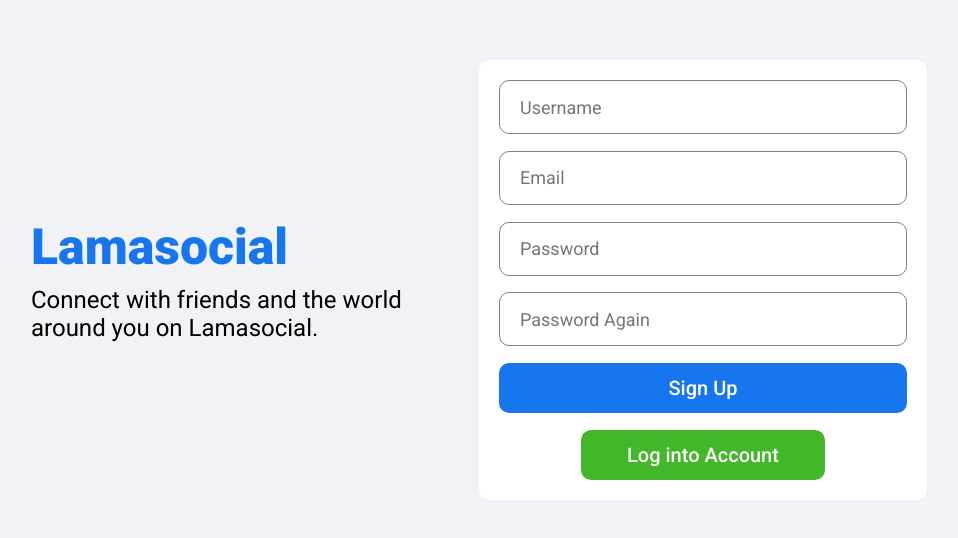
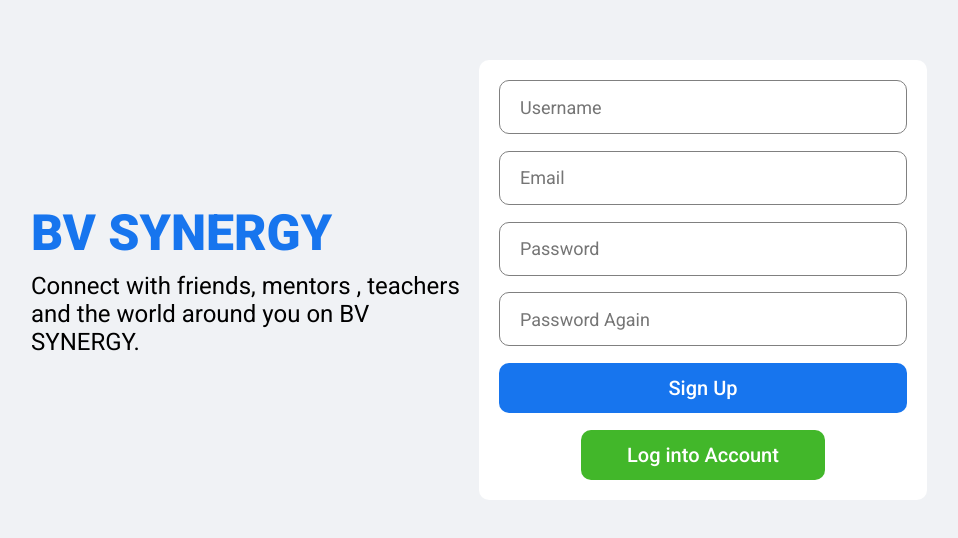
Before and after one commit to Pragati-3003/BV__SYNERGY, a React (Create React App) app in the folder client/: page / in a window 1280 px wide. Shown: the part 120-658 px from the top of the page, without its empty margins (161-1119 px from the left). Built offline with nearby package versions, Linux system fonts and the light colour scheme; the HTML template or start-up script is replaced by a standard one.

Commit message:
pages added

```diff
--- a/client/src/App.js
+++ b/client/src/App.js
@@ -4,6 +4,9 @@ import Home from "./pages/home/Home";
 import Login from "./pages/login/Login";
 import Profile from "./pages/profile/Profile";
 import Registerr from "./pages/register/Registerr";
+import Events from "./components/events/Events";
+import Clubs from "./components/clubs/Clubs";
+import Departments from "./components/departments/Departments";
 import {
   BrowserRouter as Router,
   Routes,
@@ -20,6 +23,10 @@ function App() {
         <Route path="/login" element={user ? <Navigate to="/" /> : <Login />} />
         <Route path="/register" element={user ? <Navigate to="/" /> : <Registerr />} />
         <Route path="/profile/:username" element={<Profile />} />
+        <Route path="/events" element={!user ? <Navigate to="/" /> : <Events />} />
+        <Route path="/clubs" element={!user ? <Navigate to="/" /> : <Clubs />} />
+        <Route path="/departments" element={!user ? <Navigate to="/" /> : <Departments />} />
+
      </Routes>
     </Router>
   );
--- /dev/null
+++ b/client/src/components/clubs/Clubs.jsx
@@ -0,0 +1,9 @@
+import React from 'react'
+import './clubs.css'
+const Clubs = () => {
+  return (
+    <div>Clubs</div>
+  )
+}
+
+export default Clubs
--- /dev/null
+++ b/client/src/components/departments/Departments.jsx
@@ -0,0 +1,9 @@
+import React from 'react'
+import './departments.css'
+const Departments = () => {
+  return (
+    <div>Departments</div>
+  )
+}
+
+export default Departments
--- /dev/null
+++ b/client/src/components/events/Events.jsx
@@ -0,0 +1,9 @@
+import React from 'react'
+import './events.css'
+const Events = () => {
+  return (
+    <div>Events</div>
+  )
+}
+
+export default Events
--- a/client/src/components/sidebar/Sidebar.jsx
+++ b/client/src/components/sidebar/Sidebar.jsx
@@ -1,4 +1,5 @@
 import "./sidebar.css";
+import { Link } from 'react-router-dom';
 import {
   RssFeed,
   Chat,
@@ -28,19 +29,19 @@ export default function Sidebar() {
           </li>
           <li className="sidebarListItem">
             <PlayCircleFilledOutlined className="sidebarIcon" />
-            <span className="sidebarListItemText">Videos</span>
+            <span className="sidebarListItemText">Meetings</span>
           </li>
           <li className="sidebarListItem">
             <Group className="sidebarIcon" />
-            <span className="sidebarListItemText">Groups</span>
+            <span className="sidebarListItemText"><Link to="/clubs" style={{textDecoration:'none' , color:'black'}}>Clubs</Link> </span>
           </li>
           <li className="sidebarListItem">
             <Bookmark className="sidebarIcon" />
-            <span className="sidebarListItemText">Bookmarks</span>
+            <span className="sidebarListItemText">Mentors</span>
           </li>
           <li className="sidebarListItem">
-            <HelpOutline className="sidebarIcon" />
-            <span className="sidebarListItemText">Questions</span>
+            <Group className="sidebarIcon" />
+            <span className="sidebarListItemText">Alumni</span>
           </li>
           <li className="sidebarListItem">
             <WorkOutline className="sidebarIcon" />
@@ -48,14 +49,14 @@ export default function Sidebar() {
           </li>
           <li className="sidebarListItem">
             <Event className="sidebarIcon" />
-            <span className="sidebarListItemText">Events</span>
+            <span className="sidebarListItemText"><Link to="/events" style={{textDecoration:'none' , color:'black'}}>Events</Link> </span>
           </li>
           <li className="sidebarListItem">
             <School className="sidebarIcon" />
-            <span className="sidebarListItemText">Courses</span>
+            <span className="sidebarListItemText"><Link to="/departments" style={{textDecoration:'none' , color:'black'}}>Departments</Link> </span>
           </li>
         </ul>
-        <button className="sidebarButton">Show More</button>
+        {/* <button className="sidebarButton">Show More</button> */}
         <hr className="sidebarHr" />
         <ul className="sidebarFriendList">
           {Users.map((u) => (
--- a/client/src/components/topbar/Topbar.jsx
+++ b/client/src/components/topbar/Topbar.jsx
@@ -11,7 +11,7 @@ export default function Topbar() {
     <div className="topbarContainer">
       <div className="topbarLeft">
         <Link to="/" style={{ textDecoration: "none" }}>
-          <span className="logo">Lamasocial</span>
+          <span className="logo">BV SYNERGY</span>
         </Link>
       </div>
       <div className="topbarCenter">
--- a/client/src/pages/login/Login.jsx
+++ b/client/src/pages/login/Login.jsx
@@ -21,9 +21,9 @@ export default function Login() {
     <div className="login">
       <div className="loginWrapper">
         <div className="loginLeft">
-          <h3 className="loginLogo">Lamasocial</h3>
+          <h3 className="loginLogo">BV SYNERGY</h3>
           <span className="loginDesc">
-            Connect with friends and the world around you on Lamasocial.
+            Connect with friends, mentors , teachers and the world around you on BV SYNERGY.
           </span>
         </div>
         <div className="loginRight">
--- a/client/src/pages/register/Registerr.jsx
+++ b/client/src/pages/register/Registerr.jsx
@@ -31,9 +31,10 @@ function Registerr() {
     <div className="login">
       <div className="loginWrapper">
         <div className="loginLeft">
-          <h3 className="loginLogo">Lamasocial</h3>
+          <h3 className="loginLogo">BV SYNERGY</h3>
           <span className="loginDesc">
-            Connect with friends and the world around you on Lamasocial.
+            Connect with friends, mentors , teachers and the world around you on
+            BV SYNERGY.
           </span>
         </div>
         <div className="loginRight">
```
Also changed, not shown: client/src/components/clubs/clubs.css (added), client/src/components/departments/departments.css (added), client/src/components/events/events.css (added).
